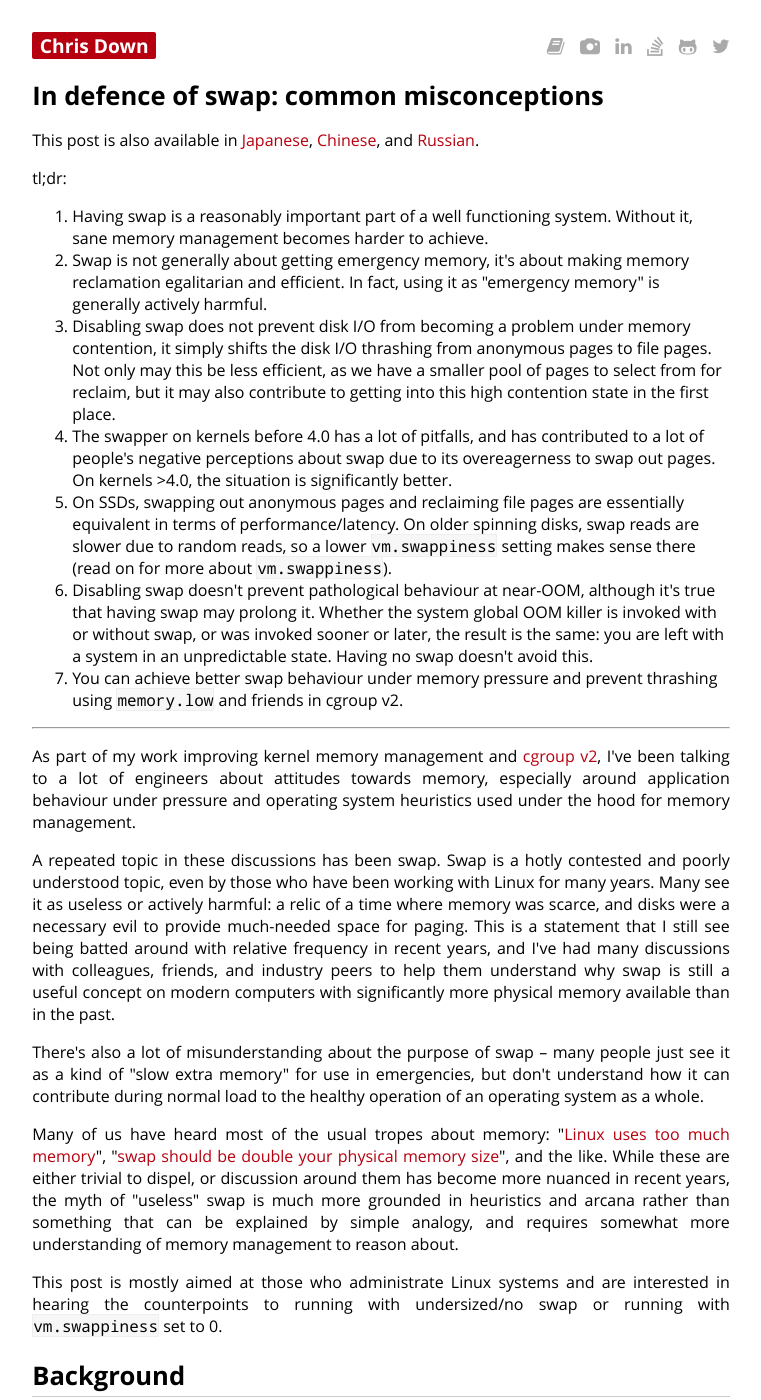
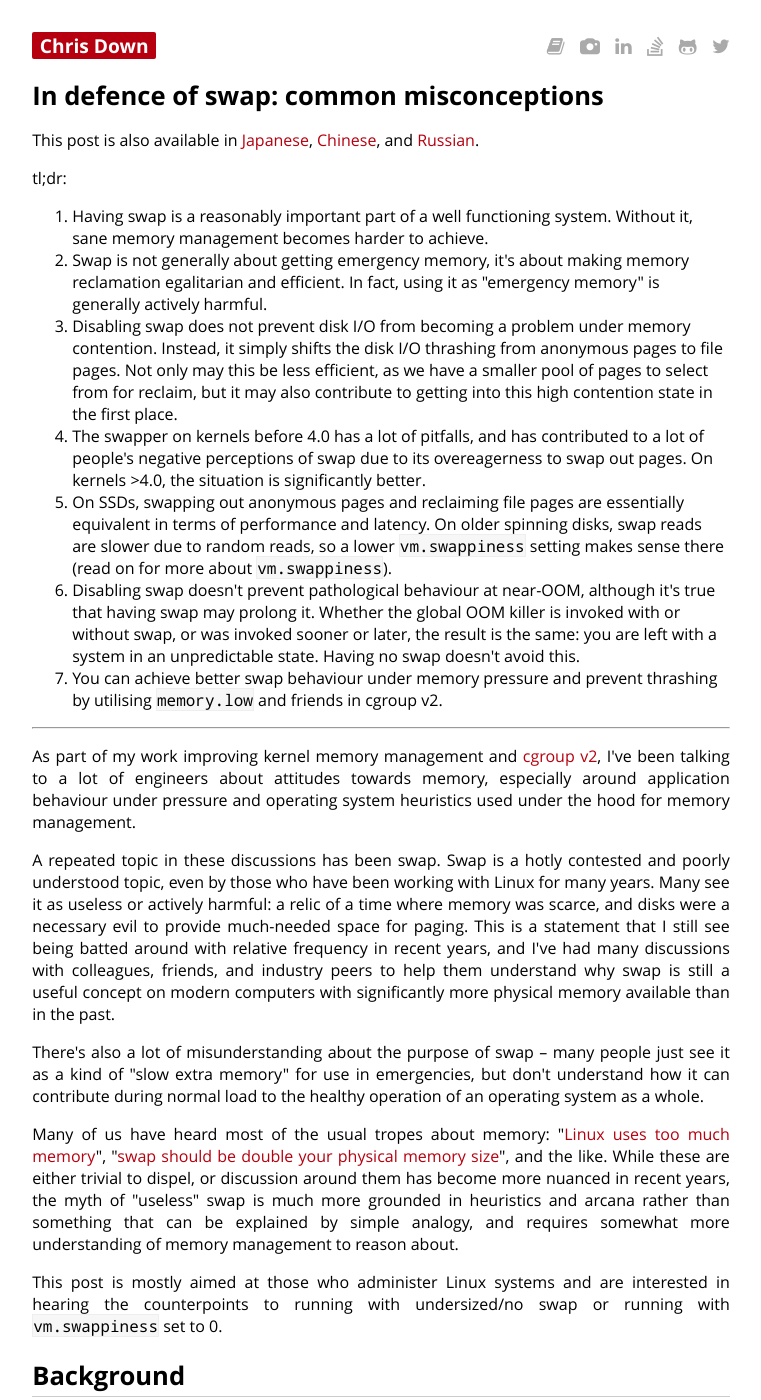
Before and after one commit to cdown/chrisdown.name, a Jekyll site: the page built from _posts/2018-01-02-in-defence-of-swap.md, in a window 1280 px wide and 1400 px high. Shown: the whole window, without its empty margins (259-1020 px from the left). Built offline with Jekyll 4.4.1, drawn with Linux system fonts in a browser that asks for light colours; some of the changed text lies outside the part shown.

Commit message:
Swap post grammar improvements

```diff
--- a/_posts/2018-01-02-in-defence-of-swap.md
+++ b/_posts/2018-01-02-in-defence-of-swap.md
@@ -26,25 +26,25 @@ tl;dr:
    memory reclamation egalitarian and efficient. In fact, using it as
    "emergency memory" is generally actively harmful.
 3. Disabling swap does not prevent disk I/O from becoming a problem under
-   memory contention, it simply shifts the disk I/O thrashing from anonymous
+   memory contention. Instead, it simply shifts the disk I/O thrashing from anonymous
    pages to file pages. Not only may this be less efficient, as we have a
    smaller pool of pages to select from for reclaim, but it may also contribute
    to getting into this high contention state in the first place.
 4. The swapper on kernels before 4.0 has a lot of pitfalls, and has contributed
-   to a lot of people's negative perceptions about swap due to its
+   to a lot of people's negative perceptions of swap due to its
    overeagerness to swap out pages. On kernels >4.0, the situation is
    significantly better.
 5. On SSDs, swapping out anonymous pages and reclaiming file pages are
-   essentially equivalent in terms of performance/latency. On older spinning
+   essentially equivalent in terms of performance and latency. On older spinning
    disks, swap reads are slower due to random reads, so a lower `vm.swappiness`
    setting makes sense there (read on for more about `vm.swappiness`).
 6. Disabling swap doesn't prevent pathological behaviour at near-OOM, although
-   it's true that having swap may prolong it. Whether the system global OOM
+   it's true that having swap may prolong it. Whether the global OOM
    killer is invoked with or without swap, or was invoked sooner or later, the
    result is the same: you are left with a system in an unpredictable state.
    Having no swap doesn't avoid this.
 7. You can achieve better swap behaviour under memory pressure and prevent
-   thrashing using `memory.low` and friends in cgroup v2.
+   thrashing by utilising `memory.low` and friends in cgroup v2.
 
 ---
 
@@ -78,7 +78,7 @@ in heuristics and arcana rather than something that can be explained by simple
 analogy, and requires somewhat more understanding of memory management to
 reason about.
 
-This post is mostly aimed at those who administrate Linux systems and are
+This post is mostly aimed at those who administer Linux systems and are
 interested in hearing the counterpoints to running with undersized/no swap or
 running with `vm.swappiness` set to 0.
 
```
Also changed, not shown: other parts of _posts/2018-01-02-in-defence-of-swap.md (+2 -2 lines).
